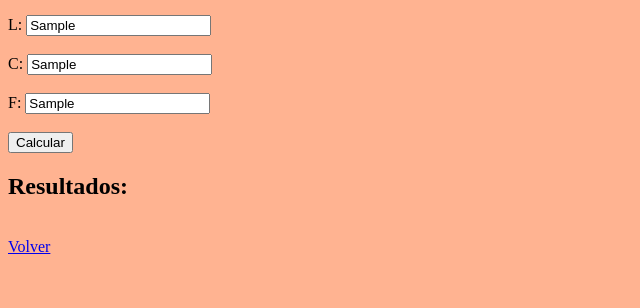
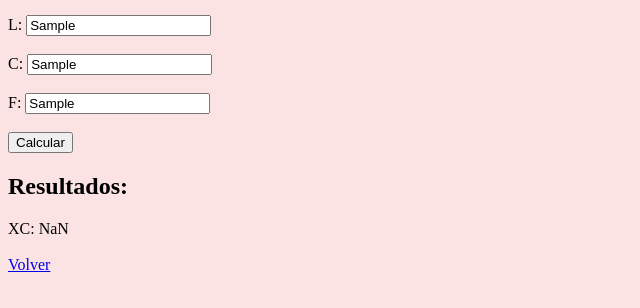
Before and after one commit to la-mas-fachera/colegio-omg, a plain HTML site: page 17-10-01/17-10-01-02.html in a window 1280 px wide. Both pictures are taken after typing "Sample", "Sample", "Sample", "Sample" into the empty fields and a click on the button "Calcular". Shown: the part 90-398 px from the top of the page, without its empty margins (0-640 px from the left). Drawn offline with Linux system fonts and the light colour scheme.

Commit message:
Update 17-10-01-02.html

```diff
--- a/17-10-01/17-10-01-02.html
+++ b/17-10-01/17-10-01-02.html
@@ -7,21 +7,21 @@ function calcularResultados() {
   const C = parseFloat(document.getElementById("c").value);
   const F = parseFloat(document.getElementById("f").value);
 
-function calcularXC() {
+  function calcularXC() {
     return 1 / (2 * Math.PI * F * C);
   }
 
-   const XC = calcularXC();
+  const XC = calcularXC();
 
-   document.getElementById("xc_result").innerHTML = `XC: ${XC}`;
 
-  }
+  document.getElementById("resultado_xc").innerHTML = `XC: ${XC}`;
+}
 </script>
 
 <style>
  body {
-background-color: #ffb391;
-}
+  background-color: #FBE3E3;
+ }
 </style>
 
 </head>
@@ -44,8 +44,9 @@ background-color: #ffb391;
 </form>
 
 <h2>Resultados:</h2>
+<div id="resultado_xc"></div>
 
-  <br> <a href="https://la-mas-fachera.github.io/colegio-omg/17-10-01/index.html">Volver</a>
+<br> <a href="https://la-mas-fachera.github.io/colegio-omg/17-10-01/index.html">Volver</a>
 
 </body>
 </html>
```
